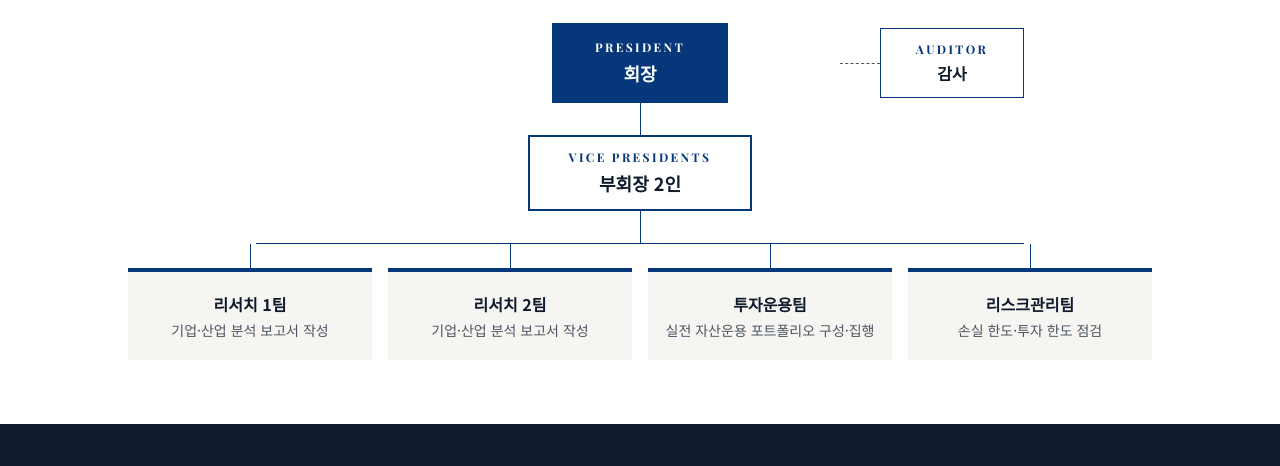
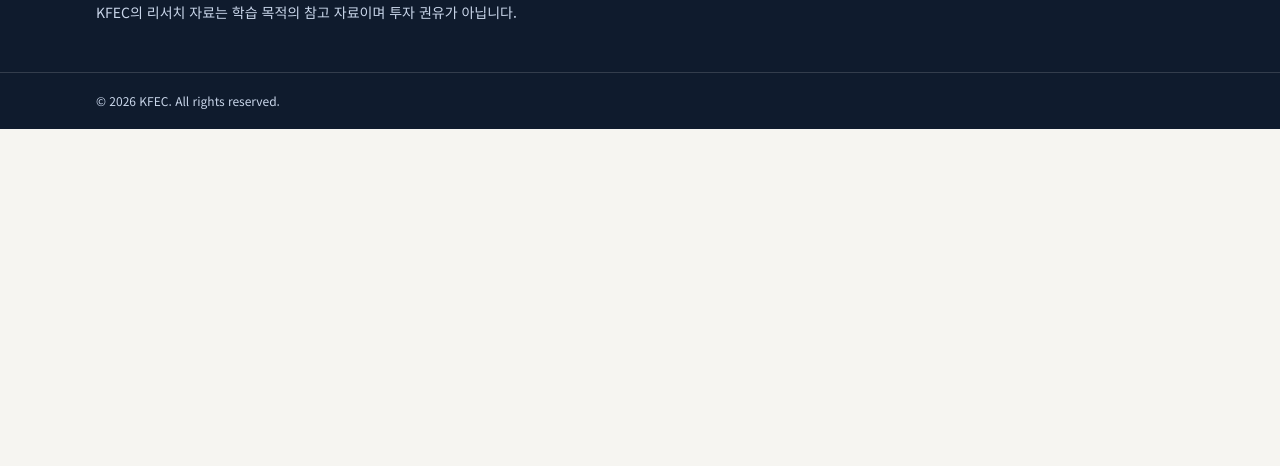
Before and after one commit to kfec-official/kfec-website, an Astro site: page /about in a window 1280 px wide. Shown: the part 908-1374 px from the top of the page. After the commit the page ends 1037 px from the top, so only its background shows below. Built offline with nearby package versions, Linux system fonts and the light colour scheme; Astro itself is replaced by a stand-in of ours.

Commit message:
메뉴의 조직 항목과 조직도 삭제, 가입 문의 버튼 문구 변경
Co-Authored-By: Claude Opus 5.5 <noreply@anthropic.com>
Claude-Session: https://claude.ai/code/session_016a78MQoweLC7afTFbeRyBJ

```diff
--- a/src/components/Header.astro
+++ b/src/components/Header.astro
@@ -6,7 +6,6 @@ const nav = [
   { label: '리서치', href: '/research' },
   { label: '실전 자산운용', href: '/fund' },
   { label: '수상 내역', href: '/awards' },
-  { label: '조직', href: '/about#organization' },
   { label: '가입 안내', href: '/join' },
 ];
 
--- a/src/pages/about.astro
+++ b/src/pages/about.astro
@@ -1,20 +1,12 @@
 ---
 import BaseLayout from '../layouts/BaseLayout.astro';
 import PageHeader from '../components/PageHeader.astro';
-import SectionHeading from '../components/SectionHeading.astro';
 import site from '../data/site.json';
-
-const teams = [
-  { name: '리서치 1팀', desc: '기업·산업 분석 보고서 작성' },
-  { name: '리서치 2팀', desc: '기업·산업 분석 보고서 작성' },
-  { name: '투자운용팀', desc: '실전 자산운용 포트폴리오 구성·집행' },
-  { name: '리스크관리팀', desc: '손실 한도·투자 한도 점검' },
-];
 ---
 
 <BaseLayout
-  title="소개 · 조직"
-  description={`${site.koreanName} KFEC의 목적과 조직을 소개합니다. ${site.affiliation} 소속.`}
+  title="학회 소개"
+  description={`${site.koreanName} KFEC의 목적과 소속을 소개합니다. ${site.affiliation} 소속.`}
 >
   <PageHeader eyebrow="About" title="학회 소개" />
 
@@ -46,68 +38,4 @@ const teams = [
       </div>
     </div>
   </section>
-
-  <section class="bg-white" aria-labelledby="organization">
-    <div class="container-page py-14 sm:py-16">
-      <SectionHeading eyebrow="Organization" title="조직도" id="organization" />
-
-      <!-- 조직도: 시각적 도식 + 스크린 리더용 계층 목록 -->
-      <div class="mt-10" aria-hidden="true">
-        <div class="mx-auto flex max-w-3xl flex-col items-center">
-          <div class="relative flex w-full justify-center">
-            <div class="w-44 bg-navy px-4 py-4 text-center text-white">
-              <p class="font-display text-xs tracking-[0.2em]">PRESIDENT</p>
-              <p class="mt-1 text-lg font-bold">회장</p>
-            </div>
-            <div class="absolute top-1/2 right-0 hidden -translate-y-1/2 items-center sm:flex">
-              <span class="h-px w-10 border-t border-dashed border-muted"></span>
-              <div class="w-36 border border-navy bg-white px-4 py-3 text-center">
-                <p class="font-display text-xs tracking-[0.2em] text-navy">AUDITOR</p>
-                <p class="mt-1 font-bold">감사</p>
-              </div>
-            </div>
-          </div>
-          <div class="mt-4 w-36 border border-navy bg-white px-4 py-3 text-center sm:hidden">
-            <p class="font-display text-xs tracking-[0.2em] text-navy">AUDITOR</p>
-            <p class="mt-1 font-bold">감사</p>
-          </div>
-          <span class="h-8 w-px bg-navy"></span>
-          <div class="w-56 border-2 border-navy bg-white px-4 py-3 text-center">
-            <p class="font-display text-xs tracking-[0.2em] text-navy">VICE PRESIDENTS</p>
-            <p class="mt-1 text-lg font-bold">부회장 <span class="num">2</span>인</p>
-          </div>
-          <span class="h-8 w-px bg-navy"></span>
-        </div>
-        <div class="mx-auto max-w-5xl">
-          <div class="mx-[12.5%] hidden h-px bg-navy md:block"></div>
-          <ul class="grid gap-3 sm:grid-cols-2 md:grid-cols-4 md:gap-4">
-            {teams.map((t) => (
-              <li class="flex flex-col items-center">
-                <span class="hidden h-6 w-px bg-navy md:block"></span>
-                <div class="w-full border-t-4 border-navy bg-paper px-4 py-5 text-center">
-                  <p class="font-bold">{t.name}</p>
-                  <p class="mt-1 text-sm text-muted">{t.desc}</p>
-                </div>
-              </li>
-            ))}
-          </ul>
-        </div>
-      </div>
-
-      <div class="sr-only">
-        <ul>
-          <li>회장
-            <ul>
-              <li>감사 (독립)</li>
-              <li>부회장 2인
-                <ul>
-                  {teams.map((t) => <li>{t.name}: {t.desc}</li>)}
-                </ul>
-              </li>
-            </ul>
-          </li>
-        </ul>
-      </div>
-    </div>
-  </section>
 </BaseLayout>
--- a/src/pages/join.astro
+++ b/src/pages/join.astro
@@ -67,7 +67,7 @@ const requirements = ['신문 스크랩 10회', '기업 분석 보고서 1회',
       </div>
       <div class="flex shrink-0 flex-wrap gap-3">
         <a href={site.cafeUrl} target="_blank" rel="noopener noreferrer" class="btn-light">
-          네이버 카페에서 문의하기<span class="sr-only"> (새 창)</span>
+          네이버 카페 바로가기<span class="sr-only"> (새 창)</span>
           <svg width="14" height="14" viewBox="0 0 24 24" fill="none" stroke="currentColor" stroke-width="2" aria-hidden="true"><path d="M7 17L17 7M9 7h8v8" /></svg>
         </a>
         <a href={site.instagramUrl} target="_blank" rel="noopener noreferrer" class="btn-outline-light">
```
